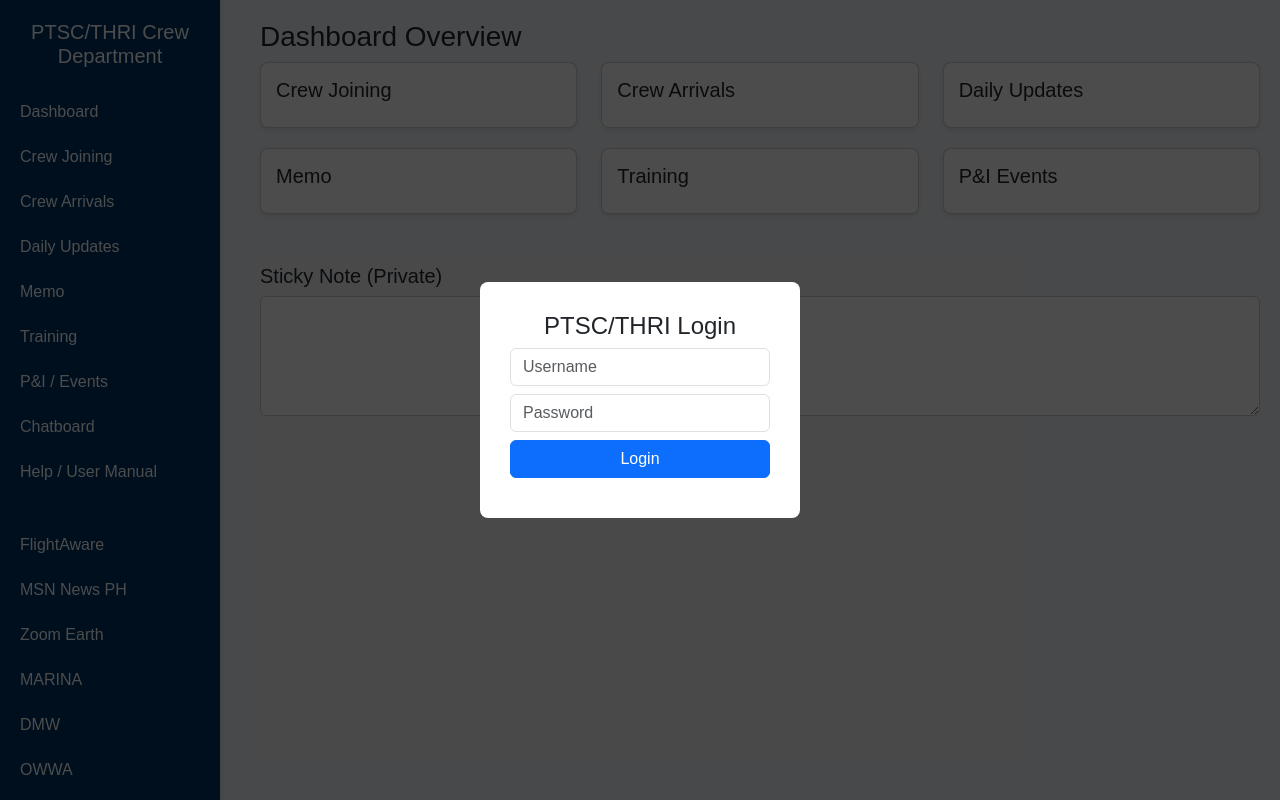
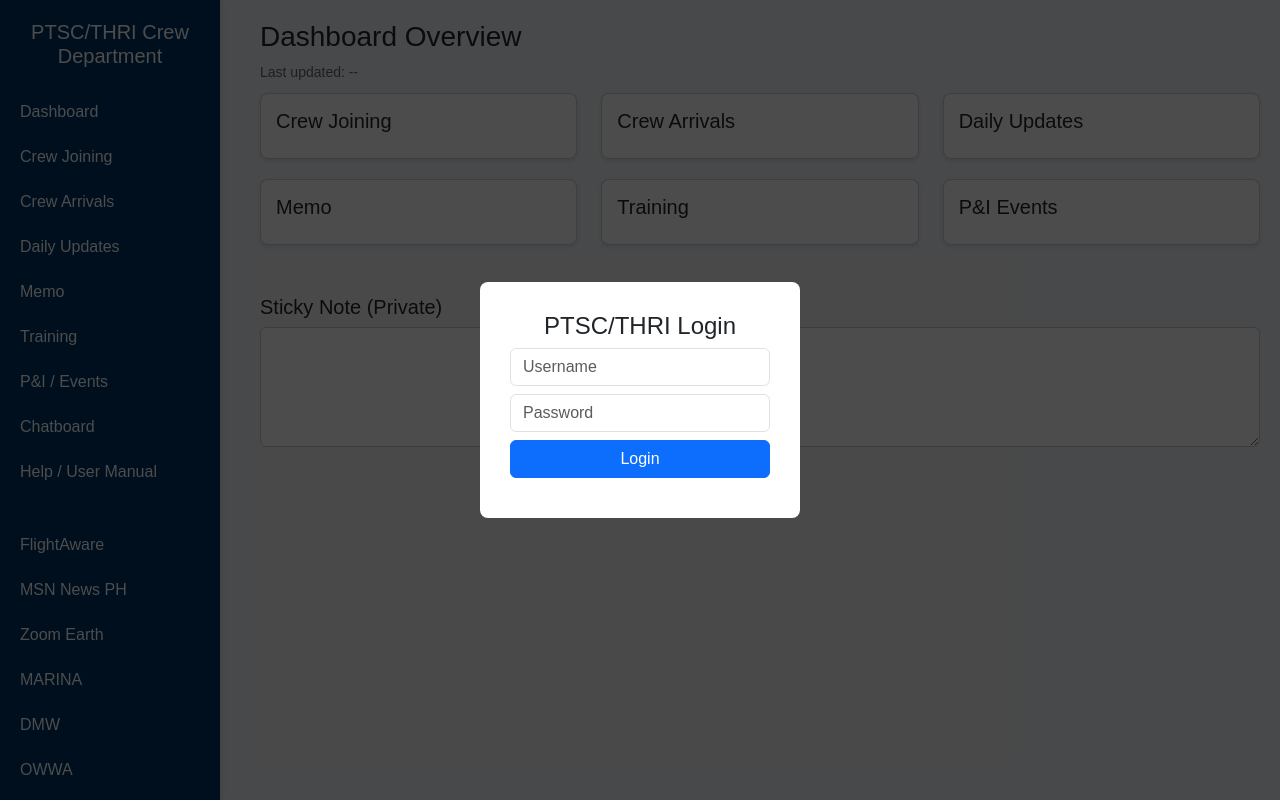
Before and after one commit to AARC-Beep/PTSC-THRI-CREW-DEPATMENT, a plain HTML site: page index.html in a window 1280 px wide. Drawn offline with nearby package versions, Linux system fonts and the light colour scheme.

Commit message:
Add last updated section to dashboard
Added last updated information to the dashboard.

```diff
--- a/index.html
+++ b/index.html
@@ -49,6 +49,9 @@
   <!-- DASHBOARD -->
   <div id="dashboard" class="tab-window active">
     <h3>Dashboard Overview</h3>
+    <div id="last-updated" style="font-size:14px; color:#666; margin-bottom:10px;">
+  Last updated: --
+</div>
     <div class="row">
       <div class="col-md-4"><div class="card dash-card"><h5>Crew Joining</h5><div id="dash-join"></div></div></div>
       <div class="col-md-4"><div class="card dash-card"><h5>Crew Arrivals</h5><div id="dash-arrivals"></div></div></div>
```
